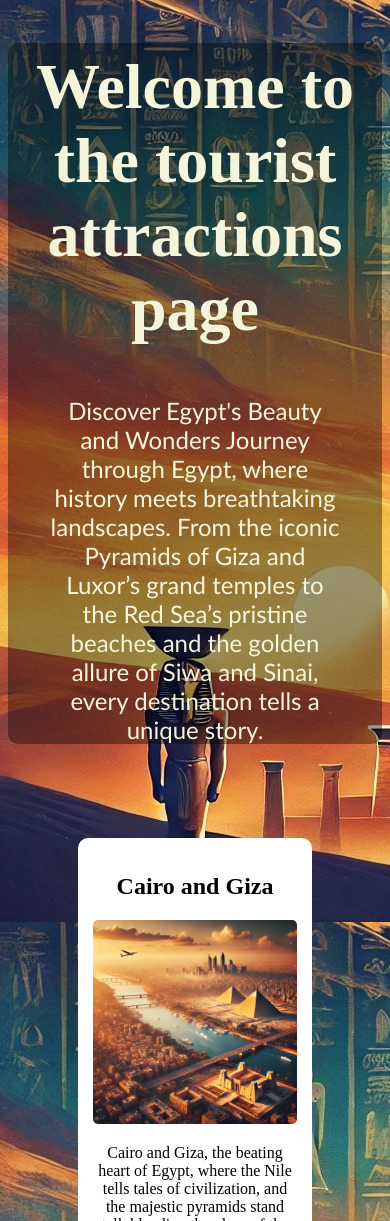
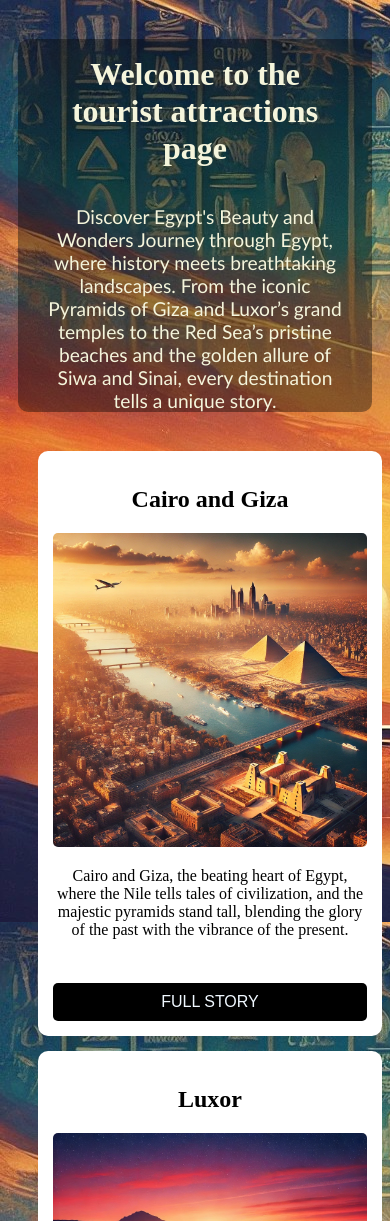
Before and after one commit to Johnmooo/pro1, a plain HTML site: page index.html in a window 390 px wide. Shown: the top 1221 px of the page. Drawn offline with Linux system fonts and the light colour scheme.

Commit message:
Update style-card.css

```diff
--- a/style-card.css
+++ b/style-card.css
@@ -91,3 +91,56 @@ button:hover {
 background-color: #e6b222;
 transform: scale(1.1);
 }
+
+
+@media (max-width: 1024px) {
+    h1 {
+        font-size: 300%;
+    }
+
+    .now {
+        font-size: 130%;
+    }
+
+    .cards {
+        padding: 30px;
+    }
+
+    .card {
+        width: 300px;
+    }
+}
+
+/* === الميديا كويري للأجهزة الصغيرة (موبايل) === */
+@media (max-width: 767px) {
+    body {
+        height: auto;
+        background-image: url(./img/home.jpg);
+        background-color: #333;
+        padding: 10px;
+    }
+
+    h1 {
+        font-size: 200%;
+        padding: 5%;
+    }
+
+    .now {
+        font-size: 120%;
+        padding: 0% 5%;
+    }
+
+    .cards {
+        flex-direction: column;
+        padding: 20px;
+        gap: 15px;
+    }
+
+    .card {
+        width: 100%;
+    }
+
+    button {
+        width: 100%;
+    }
+}
```
